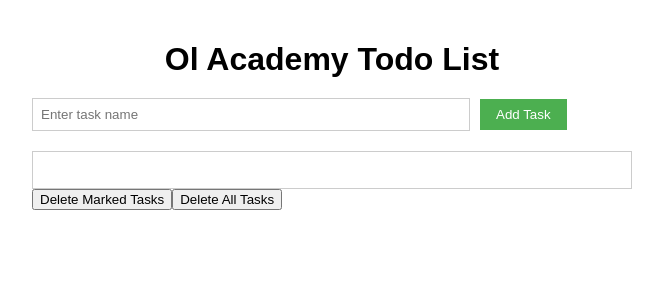
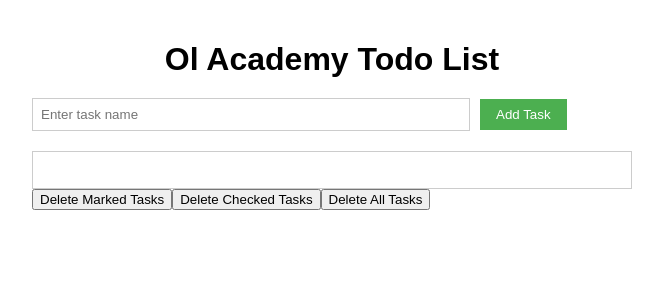
Before and after one commit to NinoPapava/ol-academy-react-todo, a React (Create React App) app: page / in a window 1280 px wide. Shown: the top 300 px of the page, without its empty margins (308-971 px from the left). Built offline with nearby package versions, Linux system fonts and the light colour scheme.

Commit message:
checkboxით მონიშნული რომლებიცაა, იმ თასქების წაშლის ღილაკის ფუნქციონირება

```diff
--- a/src/components/TodoWrapper.jsx
+++ b/src/components/TodoWrapper.jsx
@@ -37,7 +37,7 @@ class TodoWrapper extends Component {
   handleTaskChecked = (taskName) => {
     const { tasks } = this.state;
     const updatedTasks = tasks.map(task => (
-      task.name === taskName ? { ...task, isToggle: !task.isToggle } : task
+      task.name === taskName ? { ...task, isChecked: !task.isChecked } : task
     ));
     this.setState({ tasks: updatedTasks });
   }
@@ -78,6 +78,7 @@ class TodoWrapper extends Component {
           onMoveTask={this.handleMoveTask}
         />
         <button onClick={() => this.setState({ tasks: tasks.filter(task => !task.isDone) })}>Delete Marked Tasks</button>
+        <button onClick={() => this.setState({ tasks: tasks.filter(task => !task.isChecked) })}>Delete Checked Tasks</button>
         <button onClick={() => this.setState({ tasks: [] })}>Delete All Tasks</button>
       </div>
     );
```
